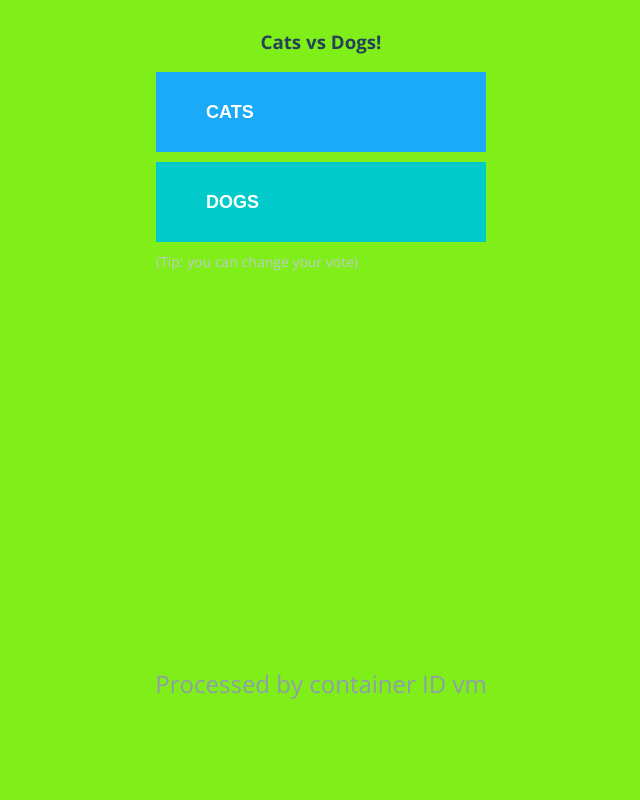
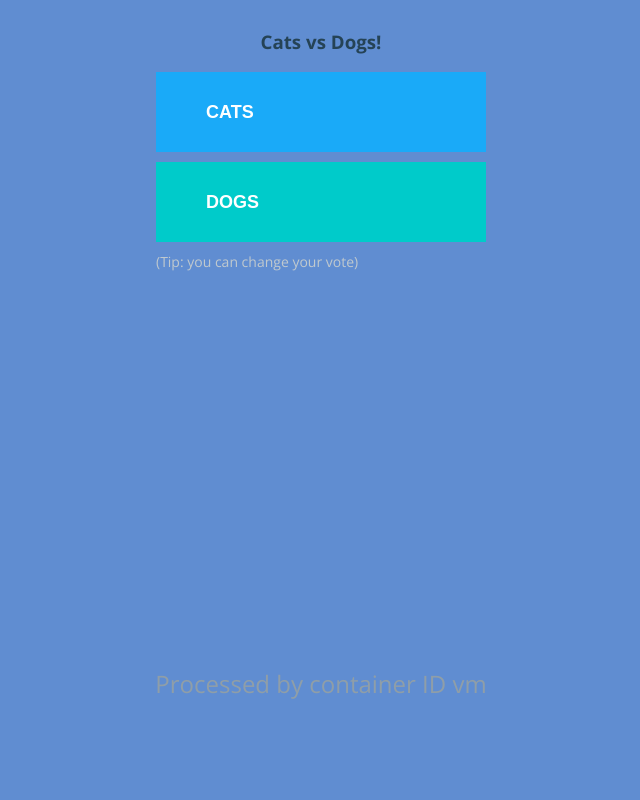
Before and after one commit to ahortalq/vote, a Flask app: page / in a window 1280 px wide. Shown: the whole page, without its empty margins (319-959 px from the left). Run offline with Flask 2, Linux system fonts and the light colour scheme; some libraries are stand-ins or nearby versions.

```diff
--- a/pom.xml
+++ b/pom.xml
@@ -8,7 +8,7 @@
 
    <modelVersion>4.0.0</modelVersion>
    <artifactId>vote</artifactId>
-   <version>33.0.0-SNAPSHOT</version>
+   <version>34.0.0-SNAPSHOT</version>
    <packaging>pom</packaging>
 
    <build>
--- a/static/stylesheets/style.css
+++ b/static/stylesheets/style.css
@@ -6,7 +6,7 @@
 html,body{
   margin: 0;
   padding: 0;
-  background-color: #80ee19;
+  background-color: #608dd1;
   height: 100vh;
   font-family: 'Open Sans';
 }
```
